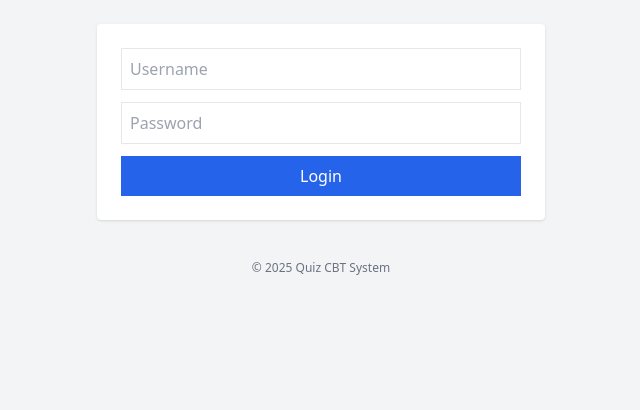
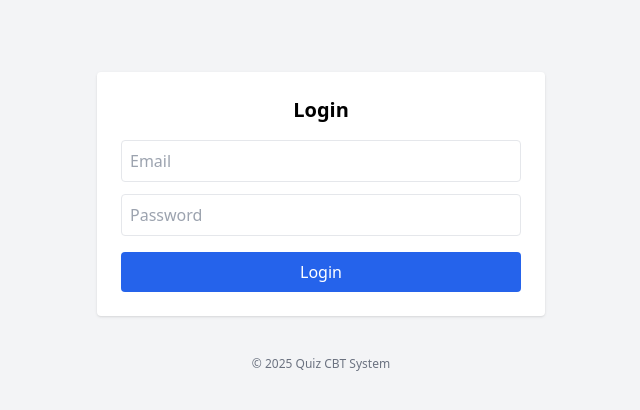
Before and after one commit to Tobi395/quiz-cbt-app, a Flask app: page /login in a window 1280 px wide. Shown: the part 60-470 px from the top of the page, without its empty margins (319-959 px from the left). Run offline with Flask 3, Linux system fonts and the light colour scheme; some libraries are stand-ins or nearby versions.

Commit message:
Revise login form to include email input

```diff
--- a/templates/login.html
+++ b/templates/login.html
@@ -1,8 +1,20 @@
 {% extends 'base.html' %}
 {% block content %}
-<form method="post" class="bg-white p-6 max-w-md mx-auto rounded shadow">
-  <input name="username" placeholder="Username" class="w-full mb-3 p-2 border">
-  <input type="password" name="password" placeholder="Password" class="w-full mb-3 p-2 border">
-  <button class="bg-blue-600 text-white w-full p-2">Login</button>
-</form>
+
+<div class="max-w-md mx-auto bg-white p-6 rounded shadow mt-12">
+  <h2 class="text-xl font-bold mb-4 text-center">Login</h2>
+
+  <form method="post">
+    <input type="email" name="email" placeholder="Email"
+           class="w-full border p-2 mb-3 rounded" required>
+
+    <input type="password" name="password" placeholder="Password"
+           class="w-full border p-2 mb-4 rounded" required>
+
+    <button class="w-full bg-blue-600 text-white py-2 rounded hover:bg-blue-700">
+      Login
+    </button>
+  </form>
+</div>
+
 {% endblock %}
```
